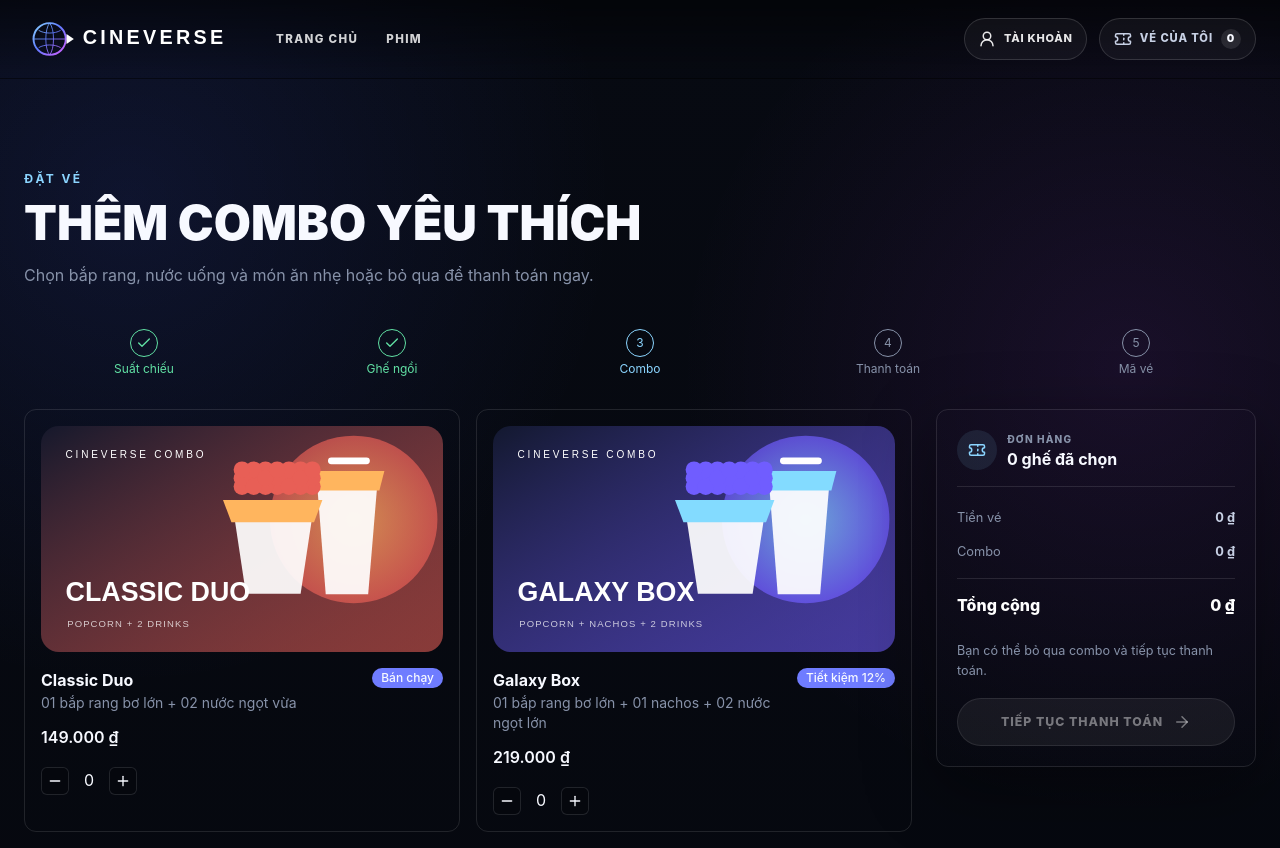
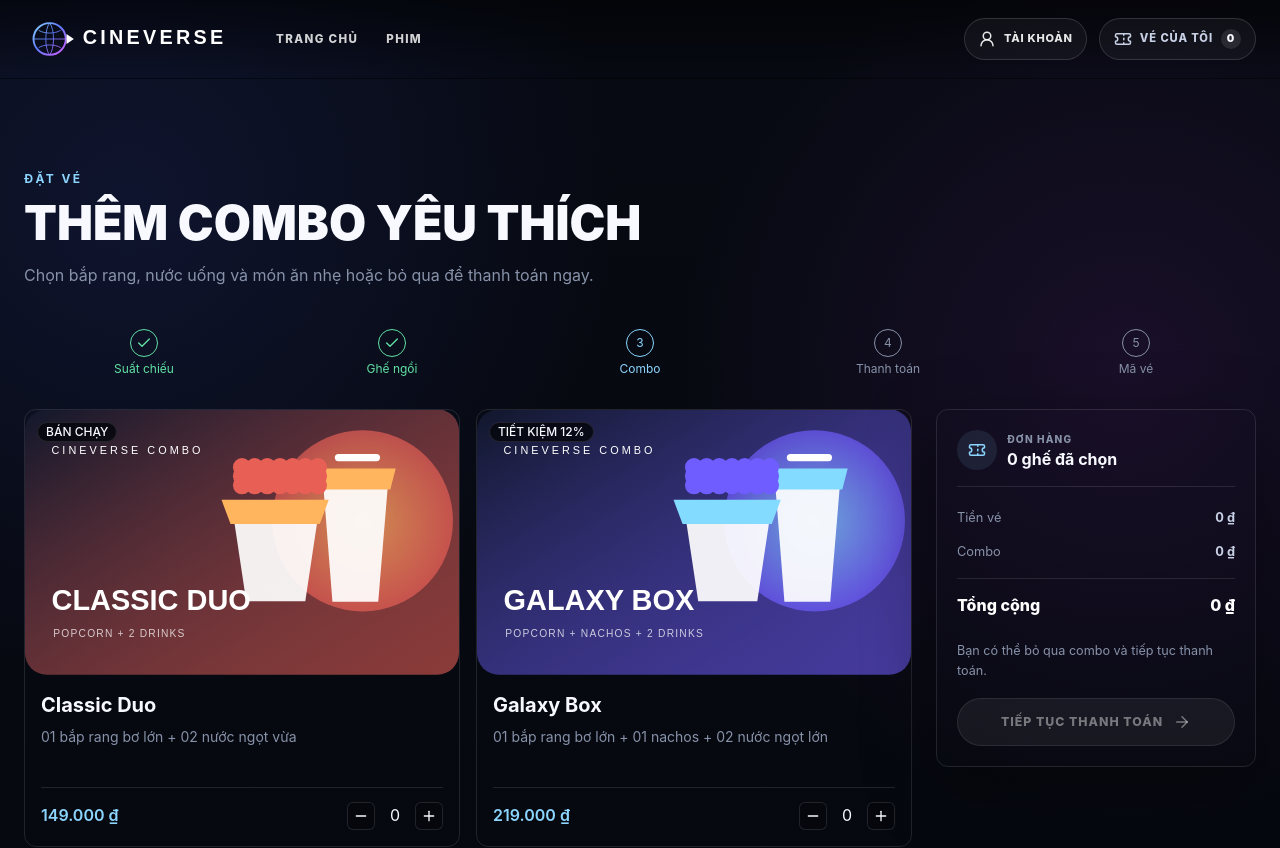
Before and after one commit to thanhhien1732/cineverse, a Next.js app in the folder frontend-next/: page /booking/combos in a window 1280 px wide. Shown: the top 848 px of the page. Built offline with nearby package versions, Linux system fonts and the light colour scheme.

Commit message:
style: match combo card to legacy layout (overlay badge, price+qty row)

```diff
--- a/frontend-next/src/components/booking/booking-flow.tsx
+++ b/frontend-next/src/components/booking/booking-flow.tsx
@@ -816,9 +816,9 @@ export function ComboPicker({
           {combos.map((combo) => (
             <article
               key={combo.id}
-              className="rounded-xl border border-border bg-surface p-4"
+              className="overflow-hidden rounded-xl border border-border bg-surface"
             >
-              <div className="relative aspect-video overflow-hidden rounded-lg bg-surface-raised">
+              <div className="relative aspect-[720/440] overflow-hidden bg-surface-raised">
                 <Image
                   alt=""
                   fill
@@ -826,20 +826,25 @@ export function ComboPicker({
                   className="object-cover"
                   sizes="(max-width: 640px) 100vw, 50vw"
                 />
+                {combo.badge && (
+                  <Badge
+                    className="absolute left-3 top-3 bg-background/85 text-foreground uppercase"
+                    variant="outline"
+                  >
+                    {combo.badge}
+                  </Badge>
+                )}
               </div>
-              <div className="mt-4 flex items-start justify-between gap-2">
-                <div>
-                  <h2 className="font-bold">{combo.name}</h2>
-                  <p className="text-sm text-muted-foreground">
+              <div className="p-4">
+                <h2 className="text-xl font-bold">{combo.name}</h2>
+                <p className="mt-2 min-h-11 text-sm text-muted-foreground">
                   {combo.description}
                 </p>
-                </div>
-                {combo.badge && <Badge>{combo.badge}</Badge>}
-              </div>
-              <p className="mt-3 font-semibold">
+                <div className="mt-4 flex items-center justify-between gap-3 border-t border-border pt-3.5">
+                  <p className="font-semibold text-cv-primary-bright">
                     {money.format(combo.unitPrice)}
                   </p>
-              <div className="mt-4 flex items-center gap-2">
+                  <div className="flex items-center gap-2">
                     <Button
                       size="icon-sm"
                       variant="outline"
@@ -863,6 +868,8 @@ export function ComboPicker({
                     >
                       <PlusIcon />
                     </Button>
+                  </div>
+                </div>
               </div>
             </article>
           ))}
```
Lines whose indentation alone changed are shown as unchanged.
